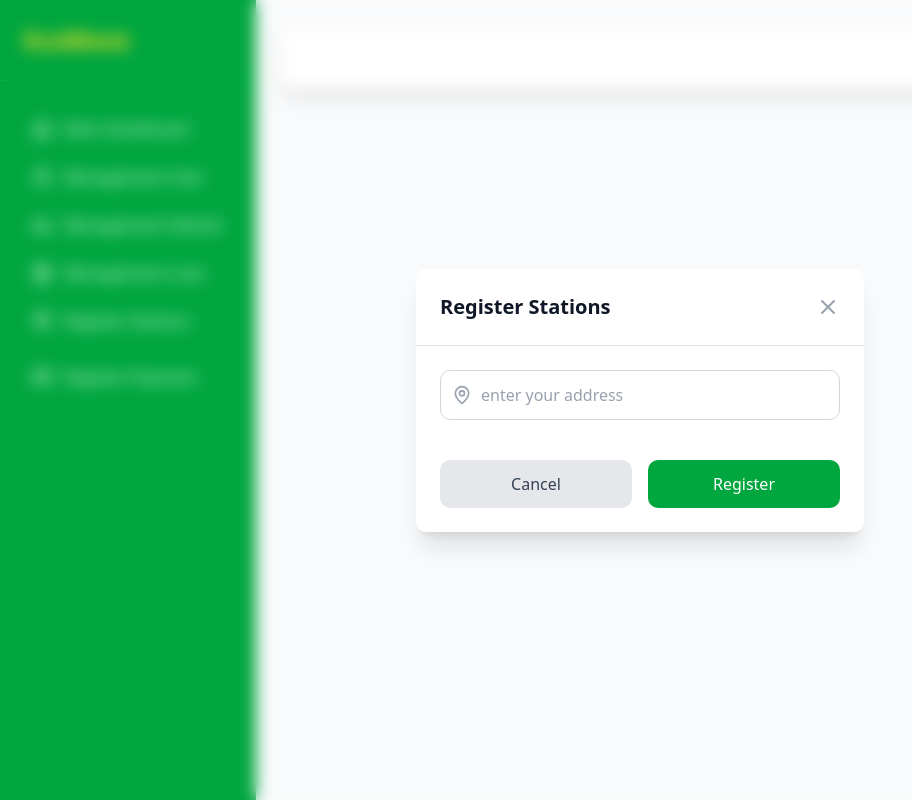
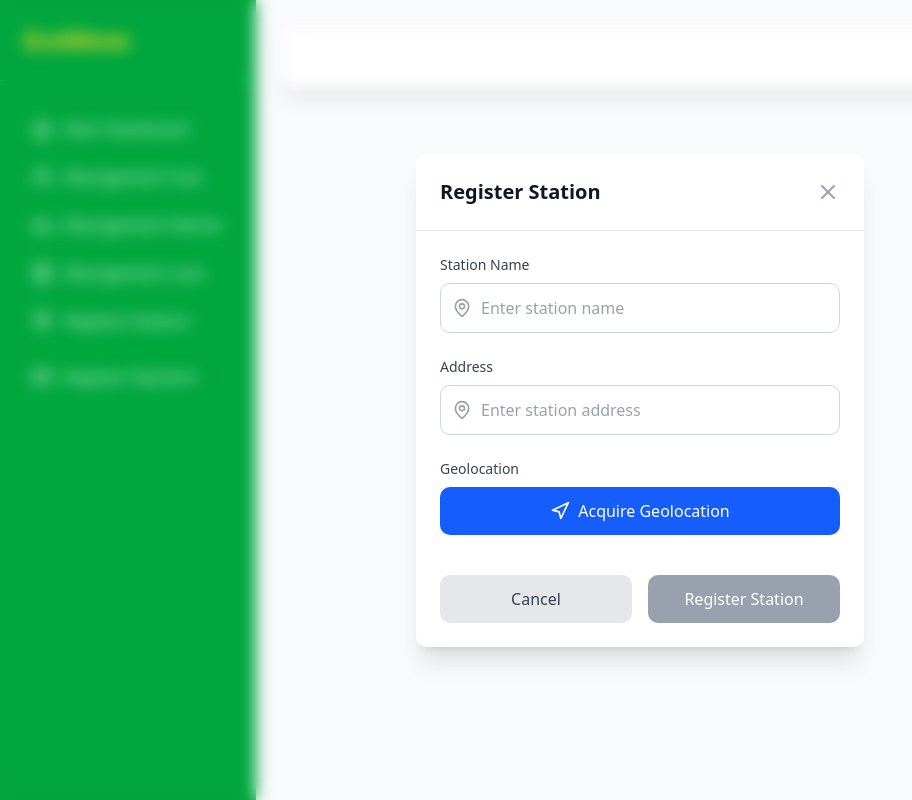
Before and after one commit to david123456858/Practice-patterns, a React (Vite) app in the folder frontend/: page /stations in a window 1280 px wide. Both pictures are taken after a click on the link "Register Stations". Shown: the whole page, without its empty margins (0-912 px from the left). Built offline with nearby package versions, Linux system fonts and the light colour scheme.

Commit message:
casi listo

```diff
--- a/frontend/src/pages/register/station/registerStation.tsx
+++ b/frontend/src/pages/register/station/registerStation.tsx
@@ -1,27 +1,130 @@
 import type React from "react"
 import { useState } from "react"
-import { X, MapPin } from "lucide-react"
+import { X, MapPin, Navigation } from "lucide-react"
+import { createStation } from "@/services/station/stationService"
+
+interface geoLocation {
+    latitude: number;
+    longitude: number;
+    timeStamp: Date;
+}
 
 interface RegisterStationModalProps {
     isOpen: boolean
     onClose: () => void
-    onRegister: (stationData: { address: string }) => void
+    onSuccess?: () => void // Cambiado a onSuccess para notificar éxito
 }
 
-function RegisterStation({ isOpen, onClose, onRegister }: RegisterStationModalProps) {
-    const [address, setAddress] = useState("")
+function RegisterStation({ isOpen, onClose, onSuccess }: RegisterStationModalProps) {
+    const [formData, setFormData] = useState({
+        name: "",
+        address: ""
+    })
+    const [geoData, setGeoData] = useState<geoLocation | null>(null)
+    const [isGettingLocation, setIsGettingLocation] = useState(false)
+    const [error, setError] = useState<string | null>(null)
+    const [isSubmitting, setIsSubmitting] = useState(false)
 
-    const handleSubmit = (e: React.FormEvent) => {
+    // Función para generar ID aleatorio de 1 a 9 dígitos
+    const generateRandomId = (): string => {
+        const min = 100000000; // 9 dígitos (100,000,000)
+        const max = 999999999; // 9 dígitos (999,999,999)
+        const randomNum = Math.floor(Math.random() * (max - min + 1)) + min;
+        return randomNum.toString();
+    }
+
+    // Función para adquirir geolocalización
+    const acquireGeolocation = async (): Promise<void> => {
+        if (!navigator.geolocation) {
+            setError("Geolocation is not supported by your browser")
+            return
+        }
+
+        setIsGettingLocation(true)
+        setError(null)
+
+        try {
+            const position = await new Promise<GeolocationPosition>((resolve, reject) => {
+                navigator.geolocation.getCurrentPosition(resolve, reject, {
+                    enableHighAccuracy: true,
+                    timeout: 10000,
+                    maximumAge: 60000
+                })
+            })
+
+            const geoLocation: geoLocation = {
+                latitude: position.coords.latitude,
+                longitude: position.coords.longitude,
+                timeStamp: new Date()
+            }
+
+            setGeoData(geoLocation)
+        } catch (err) {
+            const error = err as GeolocationPositionError
+            switch (error.code) {
+                case error.PERMISSION_DENIED:
+                    setError("Location access denied. Please enable location permissions.")
+                    break
+                case error.POSITION_UNAVAILABLE:
+                    setError("Location information is unavailable.")
+                    break
+                case error.TIMEOUT:
+                    setError("Location request timed out. Please try again.")
+                    break
+                default:
+                    setError("An unknown error occurred while getting location.")
+            }
+        } finally {
+            setIsGettingLocation(false)
+        }
+    }
+
+    const handleSubmit = async (e: React.FormEvent) => {
         e.preventDefault()
-        if (address.trim()) {
-            onRegister({ address: address.trim() })
-            setAddress("")
+
+        if (!formData.name.trim() || !formData.address.trim()) {
+            setError("Station name and address are required")
+            return
+        }
+
+        if (!geoData) {
+            setError("Please acquire geolocation first")
+            return
+        }
+
+        setIsSubmitting(true)
+        setError(null)
+
+        try {
+            const stationData = {
+                id: generateRandomId(),
+                name: formData.name.trim(),
+                address: formData.address.trim(),
+                geoLocation: geoData
+            }
+
+            // Llamar directamente al servicio
+            await createStation(stationData)
+
+            // Notificar éxito
+            if (onSuccess) onSuccess()
+
+            // Reset form
+            setFormData({ name: "", address: "" })
+            setGeoData(null)
             onClose()
+
+        } catch (err) {
+            setError(err instanceof Error ? err.message : "Failed to create station")
+        } finally {
+            setIsSubmitting(false)
         }
     }
 
     const handleCancel = () => {
-        setAddress("")
+        setFormData({ name: "", address: "" })
+        setGeoData(null)
+        setError(null)
         onClose()
     }
 
@@ -33,7 +136,7 @@ function RegisterStation({ isOpen, onClose, onRegister }: RegisterStationModalPr
                 <div className="bg-white rounded-lg shadow-xl w-full max-w-md transform transition-all duration-300 scale-100">
                     {/* Header */}
                     <div className="flex items-center justify-between p-6 border-b border-gray-200">
-                        <h2 className="text-xl font-semibold text-gray-900">Register Stations</h2>
+                        <h2 className="text-xl font-semibold text-gray-900">Register Station</h2>
                         <button onClick={onClose} className="text-gray-400 hover:text-gray-600 transition-colors">
                             <X className="w-6 h-6" />
                         </button>
@@ -41,19 +144,86 @@ function RegisterStation({ isOpen, onClose, onRegister }: RegisterStationModalPr
 
                     {/* Form */}
                     <form onSubmit={handleSubmit} className="p-6 space-y-6">
-                        {/* Address Field */}
+                        {error && (
+                            <div className="p-3 bg-red-100 text-red-700 rounded-md text-sm">
+                                {error}
+                            </div>
+                        )}
+
+                        {/* Station Name Field */}
                         <div className="space-y-2">
+                            <label className="block text-sm font-medium text-gray-700">Station Name</label>
                             <div className="relative">
                                 <MapPin className="absolute left-3 top-1/2 transform -translate-y-1/2 text-gray-400 w-5 h-5" />
                                 <input
                                     type="text"
-                                    value={address}
-                                    onChange={(e) => setAddress(e.target.value)}
-                                    placeholder="enter your address"
+                                    value={formData.name}
+                                    onChange={(e) => setFormData({ ...formData, name: e.target.value })}
+                                    placeholder="Enter station name"
                                     className="w-full pl-10 pr-4 py-3 border border-gray-300 rounded-lg focus:ring-2 focus:ring-green-500 focus:border-transparent transition-all duration-200 placeholder-gray-400"
                                     required
                                 />
                             </div>
+                        </div>
+
+                        {/* Address Field */}
+                        <div className="space-y-2">
+                            <label className="block text-sm font-medium text-gray-700">Address</label>
+                            <div className="relative">
+                                <MapPin className="absolute left-3 top-1/2 transform -translate-y-1/2 text-gray-400 w-5 h-5" />
+                                <input
+                                    type="text"
+                                    value={formData.address}
+                                    onChange={(e) => setFormData({ ...formData, address: e.target.value })}
+                                    placeholder="Enter station address"
+                                    className="w-full pl-10 pr-4 py-3 border border-gray-300 rounded-lg focus:ring-2 focus:ring-green-500 focus:border-transparent transition-all duration-200 placeholder-gray-400"
+                                    required
+                                />
+                            </div>
+                        </div>
+
+                        {/* Geolocation Section */}
+                        <div className="space-y-2">
+                            <label className="block text-sm font-medium text-gray-700">Geolocation</label>
+
+                            {!geoData ? (
+                                <button
+                                    type="button"
+                                    onClick={acquireGeolocation}
+                                    disabled={isGettingLocation}
+                                    className="w-full flex items-center justify-center px-4 py-3 bg-blue-600 text-white rounded-lg hover:bg-blue-700 transition-colors duration-200 font-medium disabled:bg-blue-400 disabled:cursor-not-allowed"
+                                >
+                                    <Navigation className="w-5 h-5 mr-2" />
+                                    {isGettingLocation ? "Acquiring Location..." : "Acquire Geolocation"}
+                                </button>
+                            ) : (
+                                <div className="p-4 bg-gray-50 rounded-lg space-y-2">
+                                    <div className="flex justify-between items-center">
+                                        <span className="text-sm font-medium text-gray-700">Location Acquired</span>
+                                        <button
+                                            type="button"
+                                            onClick={acquireGeolocation}
+                                            className="text-blue-600 hover:text-blue-800 text-sm font-medium"
+                                        >
+                                            Update
+                                        </button>
+                                    </div>
+                                    <div className="grid grid-cols-2 gap-2 text-sm">
+                                        <div>
+                                            <span className="text-gray-600">Latitude:</span>
+                                            <span className="block font-medium">{geoData.latitude.toFixed(6)}</span>
+                                        </div>
+                                        <div>
+                                            <span className="text-gray-600">Longitude:</span>
+                                            <span className="block font-medium">{geoData.longitude.toFixed(6)}</span>
+                                        </div>
+                                        <div className="col-span-2">
+                                            <span className="text-gray-600">Timestamp:</span>
+                                            <span className="block font-medium">{geoData.timeStamp.toLocaleString()}</span>
+                                        </div>
+                                    </div>
+                                </div>
+                            )}
                         </div>
 
                         {/* Buttons */}
@@ -67,9 +237,10 @@ function RegisterStation({ isOpen, onClose, onRegister }: RegisterStationModalPr
                             </button>
                             <button
                                 type="submit"
-                                className="flex-1 px-4 py-3 bg-green-600 text-white rounded-lg hover:bg-green-700 transition-colors duration-200 font-medium"
+                                disabled={!geoData || isSubmitting}
+                                className="flex-1 px-4 py-3 bg-green-600 text-white rounded-lg hover:bg-green-700 transition-colors duration-200 font-medium disabled:bg-gray-400 disabled:cursor-not-allowed"
                             >
-                                Register
+                                {isSubmitting ? "Registering..." : "Register Station"}
                             </button>
                         </div>
                     </form>
--- /dev/null
+++ b/frontend/src/services/station/stationService.ts
@@ -0,0 +1,49 @@
+// src/services/stationService.ts
+
+export interface geoLocation {
+    latitude: number;
+    longitude: number;
+    altitude?: string;
+    timeStamp?: Date;
+}
+
+export interface Station {
+    id: string;
+    name: string;
+    address: string;
+    geoLocation: geoLocation;
+}
+
+// URL base de la API
+const API_BASE_URL = "https://lq3p60dt-3000.use2.devtunnels.ms/";
+
+// Función para crear una nueva estación
+export const createStation = async (stationData: Station): Promise<Station> => {
+    try {
+        const response = await fetch(`${API_BASE_URL}api/v1/station`, {
+            method: 'POST',
+            headers: {
+                'Content-Type': 'application/json',
+            },
+            body: JSON.stringify(stationData),
+        });
+
+        if (!response.ok) {
+            throw new Error(`Error ${response.status}: ${response.statusText}`);
+        }
+
+        const data = await response.json();
+        return data;
+    } catch (error) {
+        console.error('Error creating station:', error);
+        throw new Error('Failed to create station');
+    }
+};
+
+// Función para generar ID aleatorio
+export const generateRandomId = (): string => {
+    const min = 100000000; // 9 dígitos (100,000,000)
+    const max = 999999999; // 9 dígitos (999,999,999)
+    const randomNum = Math.floor(Math.random() * (max - min + 1)) + min;
+    return randomNum.toString();
+};
```
Also changed, not shown: frontend/src/services/user/userServices.ts (+15 -14 lines).
